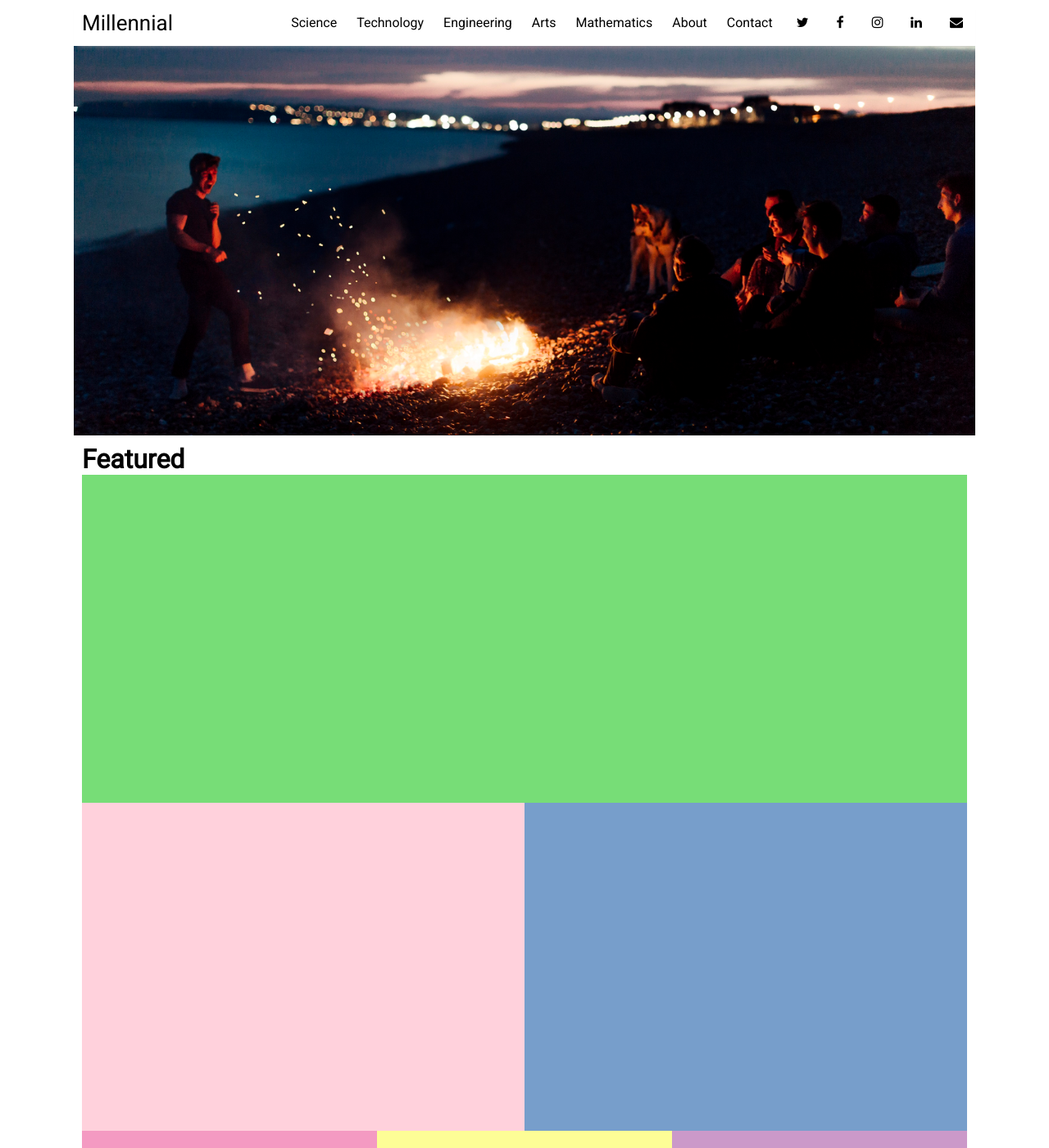
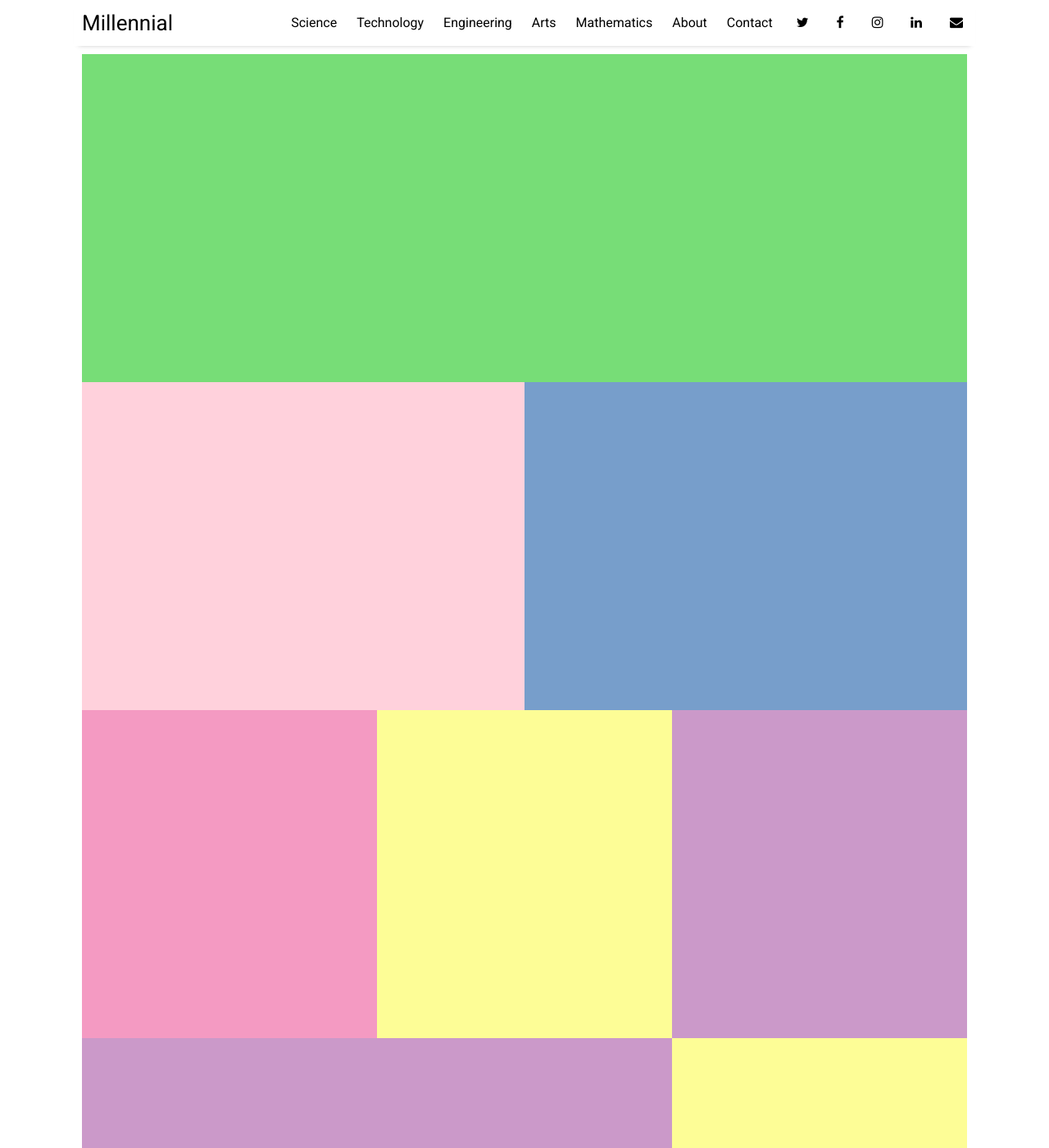
Before and after one commit to ajithkumarnadig/ajithkumarnadig.github.io, a Jekyll site: the page built from index.html, in a window 1280 px wide and 1400 px high. Shown: the whole window at 82% size. Built offline with Jekyll 4.4.1, drawn with Linux system fonts in a browser that asks for light colours; nearby versions of some CDN libraries; the list of posts is cut into pages by our own code.

Commit message:
Update grid

```diff
--- a/_includes/home-posts.html
+++ /dev/null
@@ -1,16 +0,0 @@
-<div class="posts-wrapper">
-  <h1>Featured</h1>
-
-  <div class="section-one"></div>
-
-  <div class="section-two col-2"></div>
-
-  <div class="section-three col-2"></div>
-
-  <div class="section-four col-3"></div>
-
-  <div class="section-five col-3"></div>
-
-  <div class="section-six col-3"></div>
-
-</div>
--- a/_layouts/home.html
+++ b/_layouts/home.html
@@ -2,6 +2,28 @@
 layout: default
 ---
 
-<img src="/images/fire.jpg" class="featured-image">
+<!--<img src="/images/fire.jpg" class="featured-image">-->
 
-{% include home-posts.html %}
+<div class="posts-wrapper">
+
+  <div class="row">
+    <div class="section-one"></div>
+  </div>
+
+  <div class="row">
+    <div class="section-two col-2"></div>
+    <div class="section-three col-2"></div>
+  </div>
+
+  <div class="row">
+    <div class="section-four col-3"></div>
+    <div class="section-five col-3"></div>
+    <div class="section-six col-3"></div>
+  </div>
+
+  <div class="row">
+    <div class="section-six col-23"></div>
+    <div class="section-five col-3"></div>
+  </div>
+
+</div>
--- a/_sass/_base.scss
+++ b/_sass/_base.scss
@@ -40,12 +40,27 @@ a {
   Custom grid
 */
 
+.row {
+  margin: 0px;
+  padding: 0px;
+}
+
+.col-1 {
+  width: 100%;
+  float: left;
+}
+
 .col-2 {
   width: 50%;
   float: left;
 }
 
-.col-3 {
-  width: 33.33%;
+.col-23 {
+  width: 66.666%;
   float: left;
 }
+
+.col-3 {
+  width: 33.333%;
+  float: left;
+}
--- a/_sass/layout.scss
+++ b/_sass/layout.scss
@@ -20,7 +20,7 @@
 }
 
 .menu-list {
-  line-height: 56px;
+  line-height: $header-thickness;
   float: right;
 }
 
@@ -33,7 +33,7 @@
 */
 
 .featured-image {
-  margin-top: 56px;
+  margin-top: $header-thickness;
   max-width: $container-width;
 }
 
@@ -42,7 +42,7 @@
 */
 
 .posts-wrapper {
-  padding: 10px;
+  padding: $header-thickness+10px 10px 10px;
   margin: auto;
 }
 
--- a/css/main.scss
+++ b/css/main.scss
@@ -11,6 +11,8 @@ $base-font-family: 'Roboto', sans-serif;
 $brand-color: black;
 
 $container-width: 1100px;
+
+$header-thickness: 56px;
 
 /*
   Temporary
```
